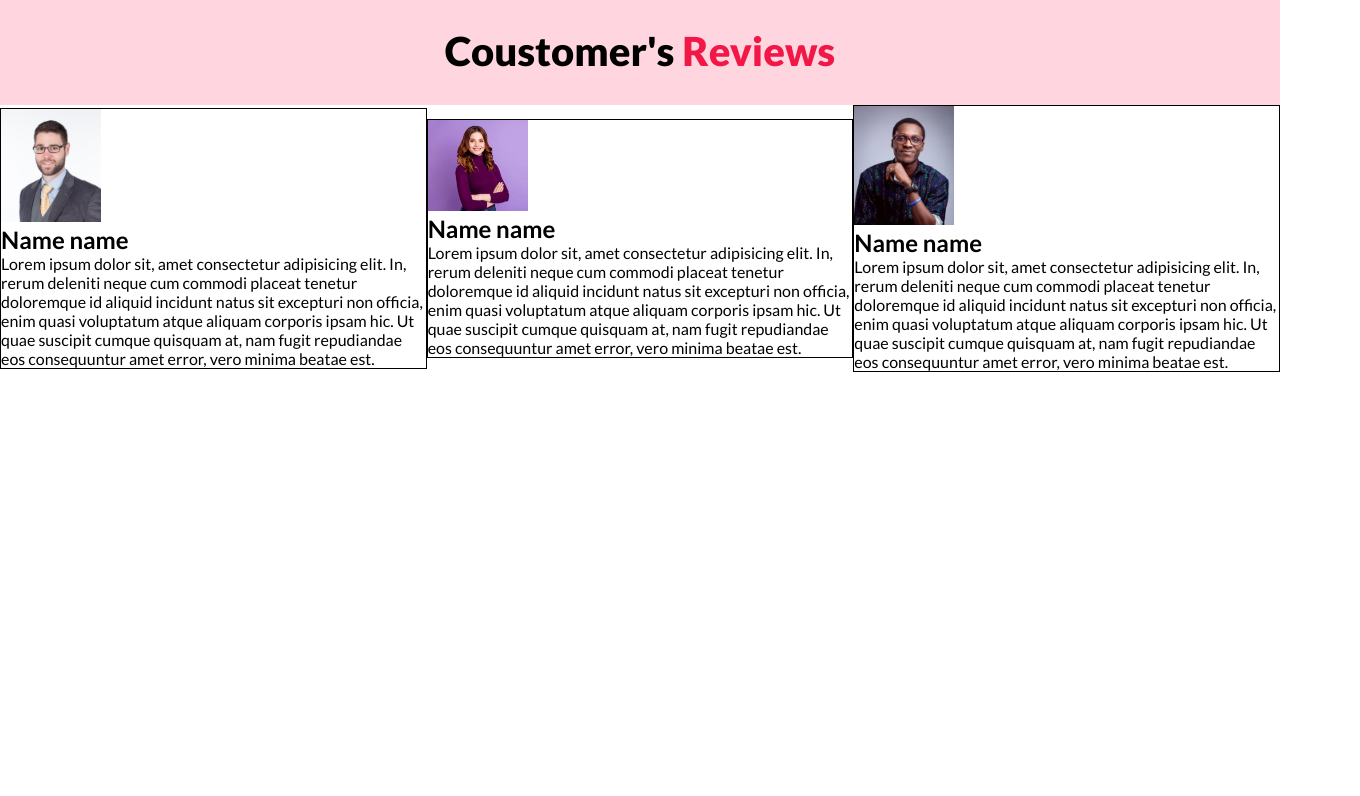
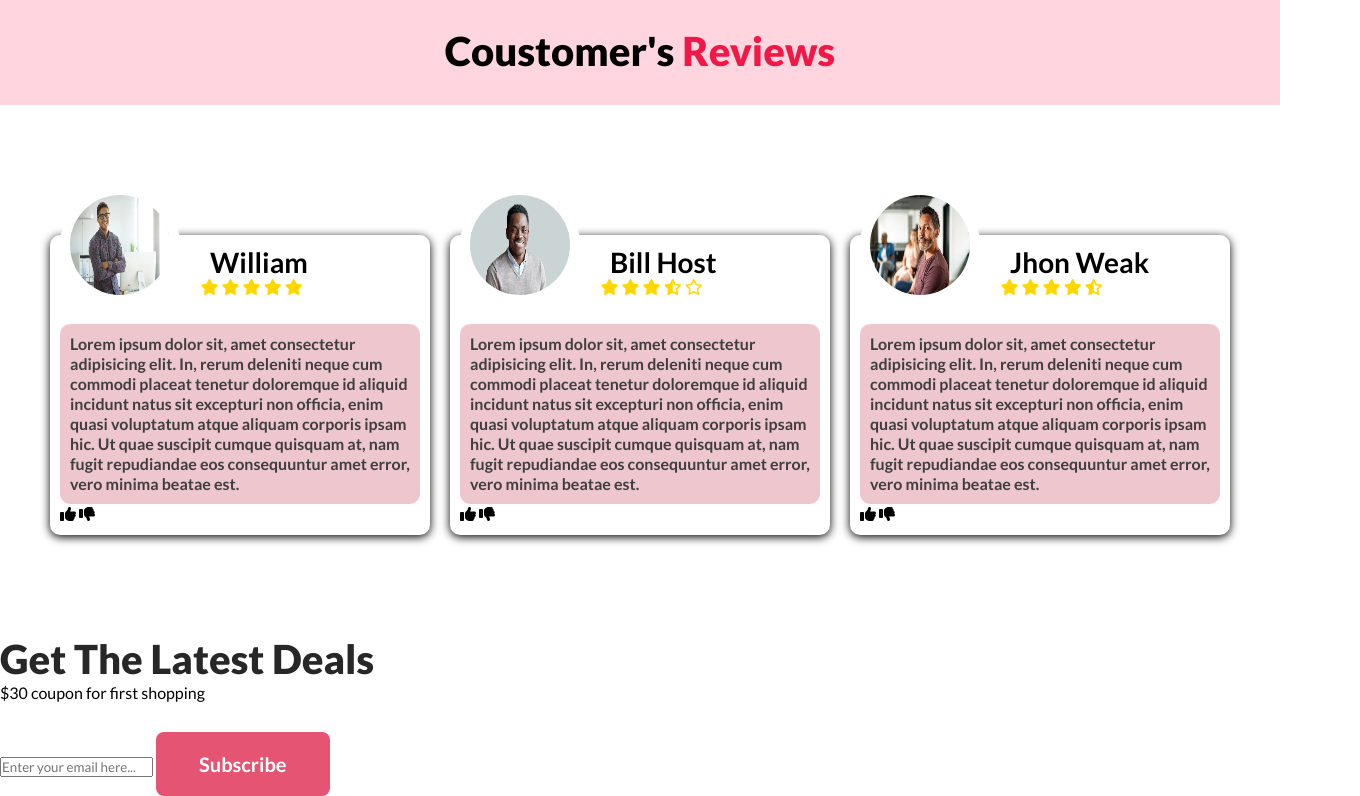
Before and after one commit to mdtajulislammt/flower-shop-website, a plain HTML site: page index.html in a window 1280 px wide. Shown: the part 3346-4142 px from the top of the page, 1360 px wide, since content can reach past the window. Before the commit the page ends 3718 px from the top, so only its background shows below. Drawn offline with Linux system fonts and the light colour scheme.

Commit message:
disgn Added

```diff
--- a/index.html
+++ b/index.html
@@ -10,6 +10,7 @@
      <link rel="preconnect" href="https://fonts.googleapis.com">
      <link rel="preconnect" href="https://fonts.gstatic.com" crossorigin>
      <link href="https://fonts.googleapis.com/css2?family=Lato:wght@400;700;900&display=swap" rel="stylesheet">
+     <script src="https://kit.fontawesome.com/b15574ec5a.js" crossorigin="anonymous"></script>
 </head>
 <body>
      <!-- Heading Section Start -->
@@ -106,7 +107,8 @@
 
                <!-- Social section End -->
           <section>
-               <div class="social-header"><h1 class="feature-title social-title">Instagram</h1>
+               <div class="social-header">
+                    <h1 class="feature-title social-title">Instagram</h1>
                <p class="feature-description social-description"> It is a long established fact that a reader will be distracted by the readable <br> content of a page when looking at its layout.</p>
           </div>
 
@@ -133,41 +135,86 @@
                     <div class="review-header">
                          <h1>Coustomer's<span> Reviews</span></h1>
                     </div>
-                    <div class="review-container">
+                         <div class="review-container">
                          <div class="review-content">
-                              <img class="profile-image" src="./images/man1.jpeg" alt="">
-                              <h2 class="review-profilename">Name name</h2>
-                              <div class="review-icon">
+                          <div class="box-header">
+                              <img class="profile-image" src="./images/man1.webp" alt="">
+                              <h2 class="review-profilename">William</h2>
 
+                          </div>
+                          <div class="review-icon">
+                                   <i class="fa-solid fa-star"></i>
+                                   <i class="fa-solid fa-star"></i>
+                                   <i class="fa-solid fa-star"></i>
+                                   <i class="fa-solid fa-star"></i>
+                                   <i class="fa-solid fa-star"></i>
                               </div>
                               <p class="review-description">Lorem ipsum dolor sit, amet consectetur adipisicing elit. In, rerum deleniti neque cum commodi placeat tenetur doloremque id aliquid incidunt natus sit excepturi non officia, enim quasi voluptatum atque aliquam corporis ipsam hic. Ut quae suscipit cumque quisquam at, nam fugit repudiandae eos consequuntur amet error, vero minima beatae est.
 
                               </p>
+                              <div class="like-icon">
+                                   <i class="fa-solid fa-thumbs-up"></i>
+                              <i class="fa-solid fa-thumbs-down"></i>
+                              </div>
                          </div>
                          <div class="review-content">
-                              <img class="profile-image" src="./images/woman2.jpg" alt="">
-                              <h2 class="review-profilename">Name name</h2>
-                              <div class="review-icon">
+                          <div class="box-header">
+                              <img class="profile-image" src="./images/man2.webp" alt="">
+                              <h2 class="review-profilename">Bill Host</h2>
 
-                              </div>
+                          </div>
+                          <div class="review-icon">
+                              <i class="fa-solid fa-star"></i>
+                              <i class="fa-solid fa-star"></i>
+                              <i class="fa-solid fa-star"></i>
+                              <i class="fa-solid fa-star-half-stroke"></i>
+                              <i class="fa-regular fa-star"></i>
+                         </div>
                               <p class="review-description">Lorem ipsum dolor sit, amet consectetur adipisicing elit. In, rerum deleniti neque cum commodi placeat tenetur doloremque id aliquid incidunt natus sit excepturi non officia, enim quasi voluptatum atque aliquam corporis ipsam hic. Ut quae suscipit cumque quisquam at, nam fugit repudiandae eos consequuntur amet error, vero minima beatae est.
 
                               </p>
+                              <div class="like-icon">
+                                   <i class="fa-solid fa-thumbs-up"></i>
+                              <i class="fa-solid fa-thumbs-down"></i>
+                              </div>
                          </div>
                          <div class="review-content">
-                              <img class="profile-image" src="./images/man3.jpeg" alt="">
-                              <h2 class="review-profilename">Name name</h2>
-                              <div class="review-icon">
-
-                              </div>
-                              <p class="review-description">Lorem ipsum dolor sit, amet consectetur adipisicing elit. In, rerum deleniti neque cum commodi placeat tenetur doloremque id aliquid incidunt natus sit excepturi non officia, enim quasi voluptatum atque aliquam corporis ipsam hic. Ut quae suscipit cumque quisquam at, nam fugit repudiandae eos consequuntur amet error, vero minima beatae est.
+                              <div class="box-header">
+                              <img class="profile-image" src="./images/man3.webp" alt="">
+                              <h2 class="review-profilename">Jhon Weak</h2>
+                         </div>
+                         <div class="review-icon">
+                              <i class="fa-solid fa-star"></i>
+                              <i class="fa-solid fa-star"></i>
+                              <i class="fa-solid fa-star"></i>
+                              <i class="fa-solid fa-star"></i>
+                              <i class="fa-solid fa-star-half-stroke"></i>
+                         </div>
+                              <p class="review-description ">Lorem ipsum dolor sit, amet consectetur adipisicing elit. In, rerum deleniti neque cum commodi placeat tenetur doloremque id aliquid incidunt natus sit excepturi non officia, enim quasi voluptatum atque aliquam corporis ipsam hic. Ut quae suscipit cumque quisquam at, nam fugit repudiandae eos consequuntur amet error, vero minima beatae est.
 
                               </p>
+                              <div class="like-icon">
+                                   <i class="fa-solid fa-thumbs-up"></i>
+                              <i class="fa-solid fa-thumbs-down"></i>
+                              </div>
                          </div>
                     </div>
                </section>
+
                <!-- Review section End -->
+               <!-- Deal section Start -->
 
+               <section>
+                    <div class="deal-container">
+                         <h1 class="feature-title">Get The Latest Deals</h1>
+                         <p>$30 coupon for first shopping</p>
+                         <div class="deal-input">
+                              <input class="email" type="email" placeholder="Enter your email here...">
+                              <button class="banner-btn">Subscribe</button>
+                         </div>
+                    </div>
+               </section>
+               <!-- Deal section End -->
 
 
    </main>
--- a/style.css
+++ b/style.css
@@ -220,6 +220,7 @@
      text-align: center;
      width: 100%;
      background-color: #ffd6df;
+     margin-bottom: 130px;
 
 }
 .review-header h1{
@@ -236,12 +237,61 @@
      display: flex;
      justify-content: space-between;
      align-items: center;
+     gap: 20px;
+     margin: 0px 50px 0px 50px;
+     margin-bottom: 100px;
+
+
 }
 .review-content{
-     border: 1px solid;
+     box-shadow: 0px 2px 10px 0px;
+     width: 500px;
+     height: 300px;
+     padding: 10px;
+     border-radius: 10px;
+
+
+
 }
 .profile-image{
-     width: 100px;
+     border: 10px solid rgb(255, 255, 255) ;
+     border-radius: 100%;
+     width: 120px;
+     height: 120px;
+     margin-top: -60px;
+
+
 
 }
+.review-profilename{
+     font-size: 28px;
+}
+
+.box-header{
+     display: flex;
+     gap: 30px;
+     background-color: #ffffff;
+     color: rgb(0, 0, 0);
+
+
+}
+.review-icon{
+    position: relative;
+    left: 39%;
+    top: -10%;
+
+
+}
+.review-icon i {
+color: gold;
+}
+.review-description{
+     /* margin: 20px; */
+     color: #3f3e3e;
+     line-height: 20px;
+     font-weight: 600;
+     background-color: #eec6ce;
+     padding: 10px;
+     border-radius: 10px;
+}
 /* -------------------Review-section -End------------------------ */
```
Also changed, not shown: images/man1.jpeg (deleted), images/man1.webp (added), images/man2.webp (added), images/man3.jpeg (deleted), images/man3.webp (added), images/woman2.jpg (deleted).
